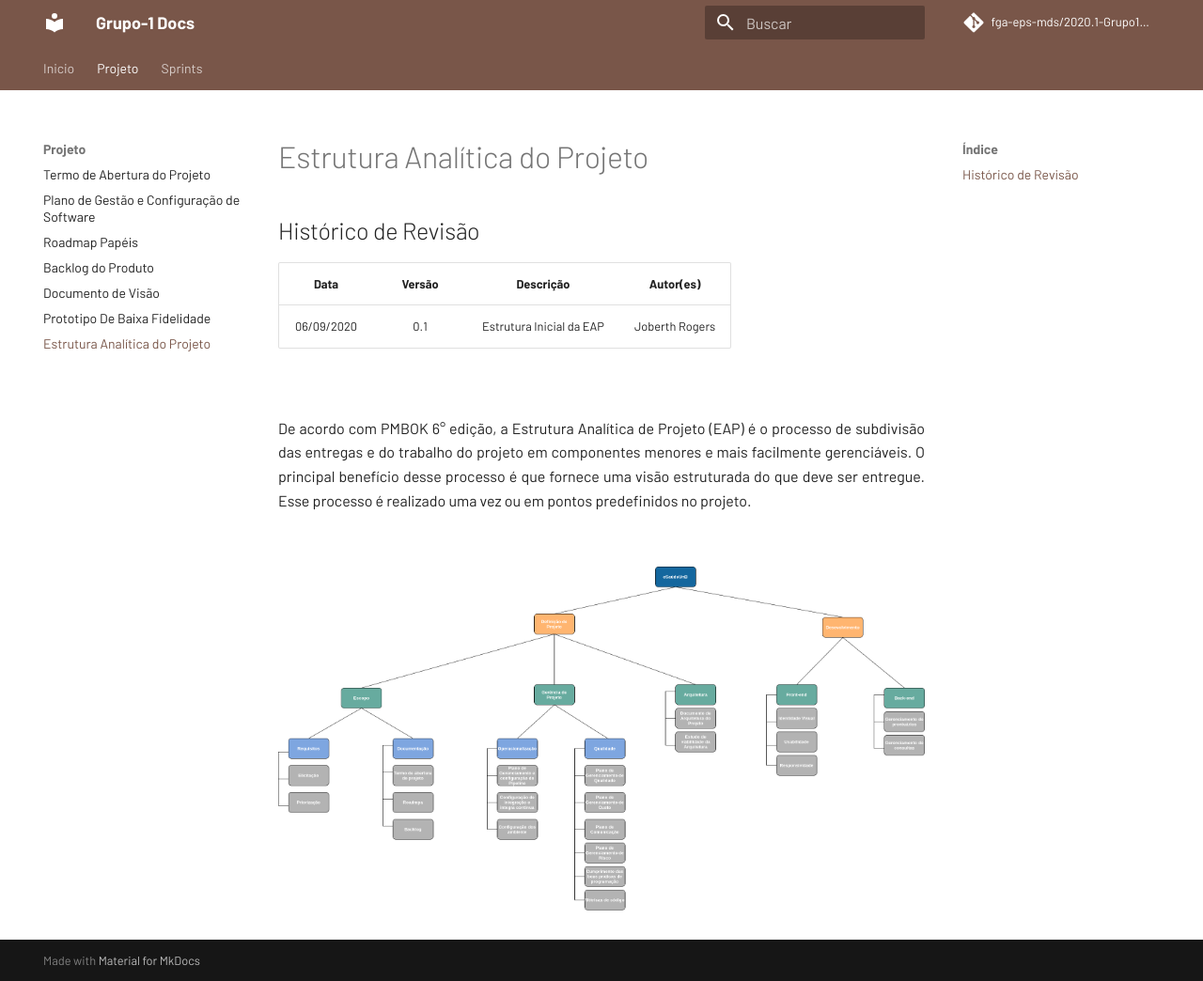
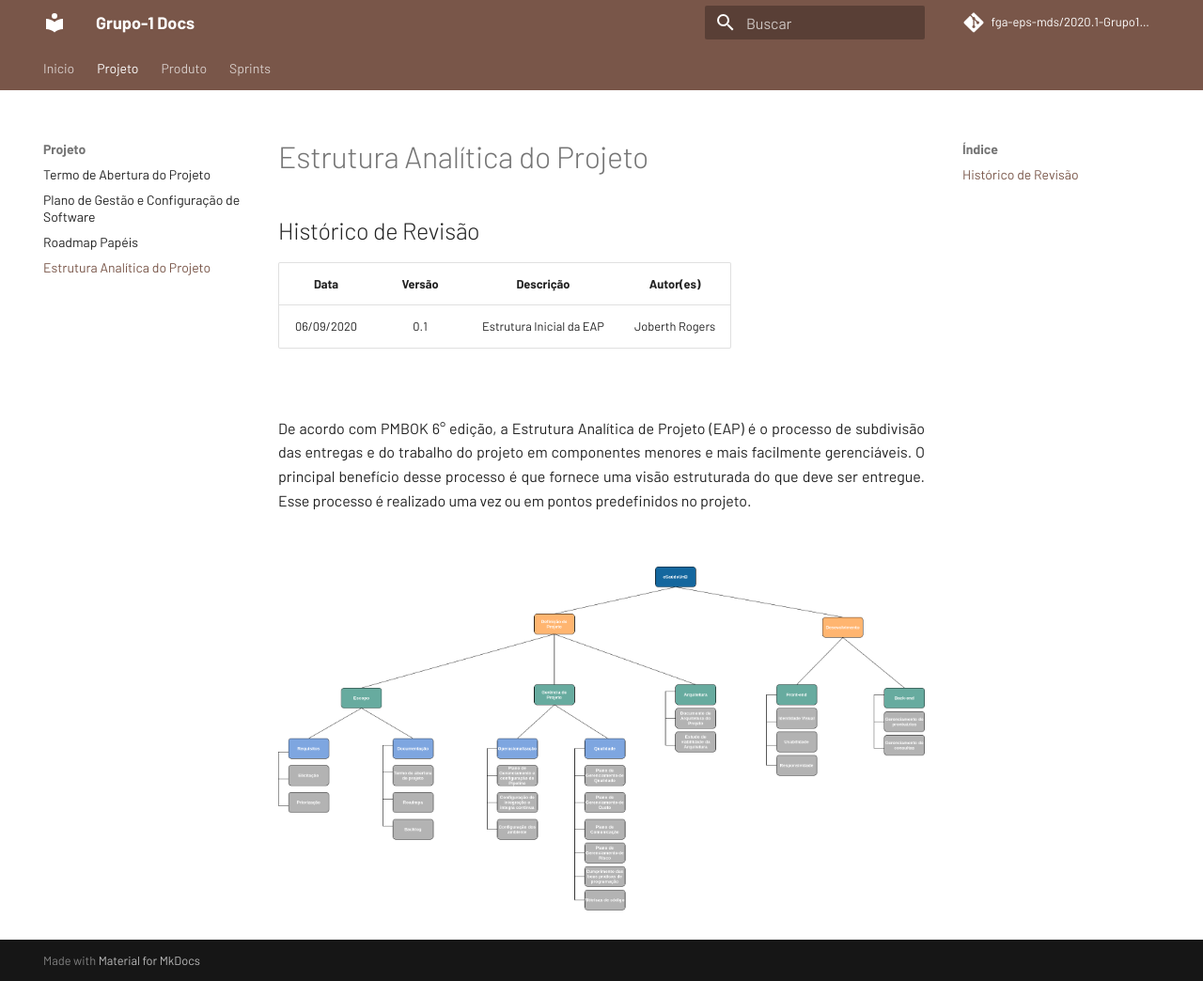
Before and after one commit to fga-eps-mds/2020.1-eSaudeUnB-Wiki, an MkDocs documentation site: the page built from docs/eap.md, in a window 1280 px wide and 1044 px high. Shown: the whole window at 94% size. Built offline with MkDocs 1.6.1 and Material for MkDocs 9.7.7, drawn with Linux system fonts in a browser that asks for light colours; comment, search, counter and statistics services are not loaded; some of the changed lines change nothing that is shown.

Commit message:
refactor: change the order of itens in wiki #46
Signed-off-by: Joberth Rogers <joberth.rogers18@gmail.com>

```diff
--- a/mkdocs.yml
+++ b/mkdocs.yml
@@ -23,10 +23,11 @@ nav:
     - Termo de Abertura do Projeto: tap.md
     - Plano de Gestão e Configuração de Software: gcs.md
     - Roadmap Papéis: roadmap-papeis.md
+    - Estrutura Analítica do Projeto: eap.md
+  - Produto:
     - Backlog do Produto: backlog.md
+    - Prototipo De Baixa Fidelidade: PrototipoDeBaixaFidelidade.md
     - Documento de Visão: DocumentoDeVisao.md
-    - Prototipo De Baixa Fidelidade: PrototipoDeBaixaFidelidade.md
-    - Estrutura Analítica do Projeto: eap.md
   - Sprints:
     - Sprint 0:
       - Planejamento: planejamento_sprint0.md
```
